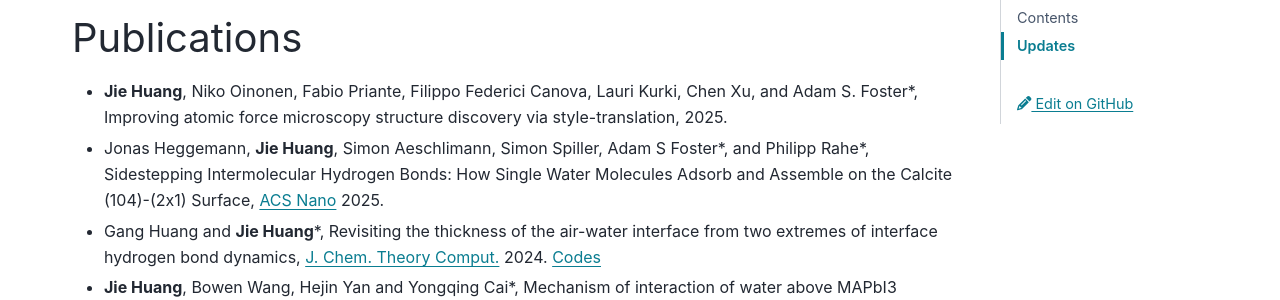
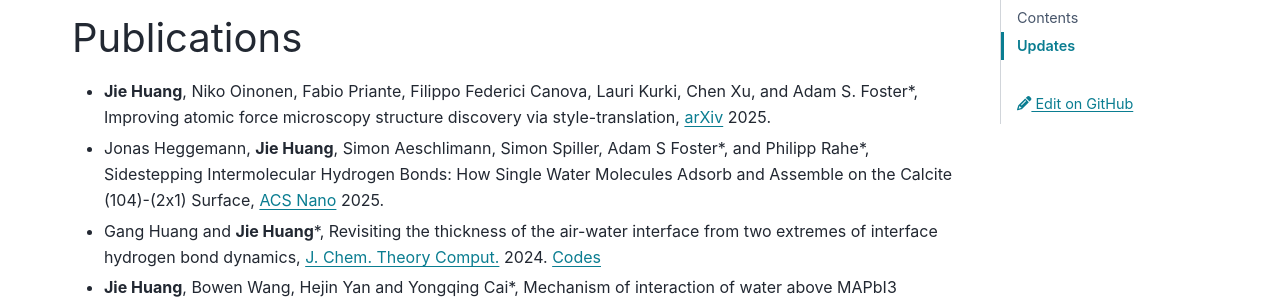
Before and after one commit to way2ml/way2ml.github.io, a Sphinx documentation site: the page built from doc/index.md, in a window 1280 px wide and 900 px high, scrolled down 711 px. Shown: the part 179-479 px from the top of the window. Built offline with Sphinx 7.4.7 and the PyData theme 0.15.4, drawn with Linux system fonts in a browser that asks for light colours; pages that are not in the unit, such as notebooks, are missing from menus.

Commit message:
add arxiv link

```diff
--- a/doc/index.md
+++ b/doc/index.md
@@ -16,7 +16,7 @@
 - 2021.09.01 [Jie](https://nbviewer.jupyter.org/github/HuangJiaLian/CV/blob/master/simple/jiehuang.pdf) completes his master's degree at [Wenzhou University](https://www.wzu.edu.cn/en/About.htm) with [honors](https://nbviewer.org/github/HuangJiaLian/DataBase0/blob/master/uPic/2022_06_17_01_Jack.png), under the guidance of [Prof. Shiben Li](https://slxy.wzu.edu.cn/lishiben.pdf).
 
 # Publications
-- **Jie Huang**, Niko Oinonen, Fabio Priante, Filippo Federici Canova, Lauri Kurki, Chen Xu, and Adam S. Foster\*, Improving atomic force microscopy structure discovery via style-translation, 2025.
+- **Jie Huang**, Niko Oinonen, Fabio Priante, Filippo Federici Canova, Lauri Kurki, Chen Xu, and Adam S. Foster\*, Improving atomic force microscopy structure discovery via style-translation, [arXiv](https://arxiv.org/abs/2509.02240) 2025.
 - Jonas Heggemann, **Jie Huang**, Simon Aeschlimann, Simon Spiller, Adam S Foster\*, and Philipp Rahe\*, Sidestepping Intermolecular Hydrogen Bonds: How Single Water Molecules Adsorb and Assemble on the Calcite (104)-(2x1) Surface, [ACS Nano](https://doi.org/10.1021/acsnano.5c05845) 2025.
 - Gang Huang and **Jie Huang**\*, Revisiting the thickness of the air-water interface from two extremes of interface hydrogen bond dynamics, [J. Chem. Theory Comput.](https://doi.org/10.1021/acs.jctc.4c00457) 2024. [Codes](https://github.com/hg08/hb_ihb)
 - **Jie Huang**, Bowen Wang, Hejin Yan and Yongqing Cai\*, Mechanism of interaction of water above MAPbI3 perovskite nanocluster, [J. Phys. Chem. Lett.](https://pubs.acs.org/doi/10.1021/acs.jpclett.3c02807) 15, 2024. [Codes](https://github.com/HuangJiaLian/MAPbI3-Water)
```
